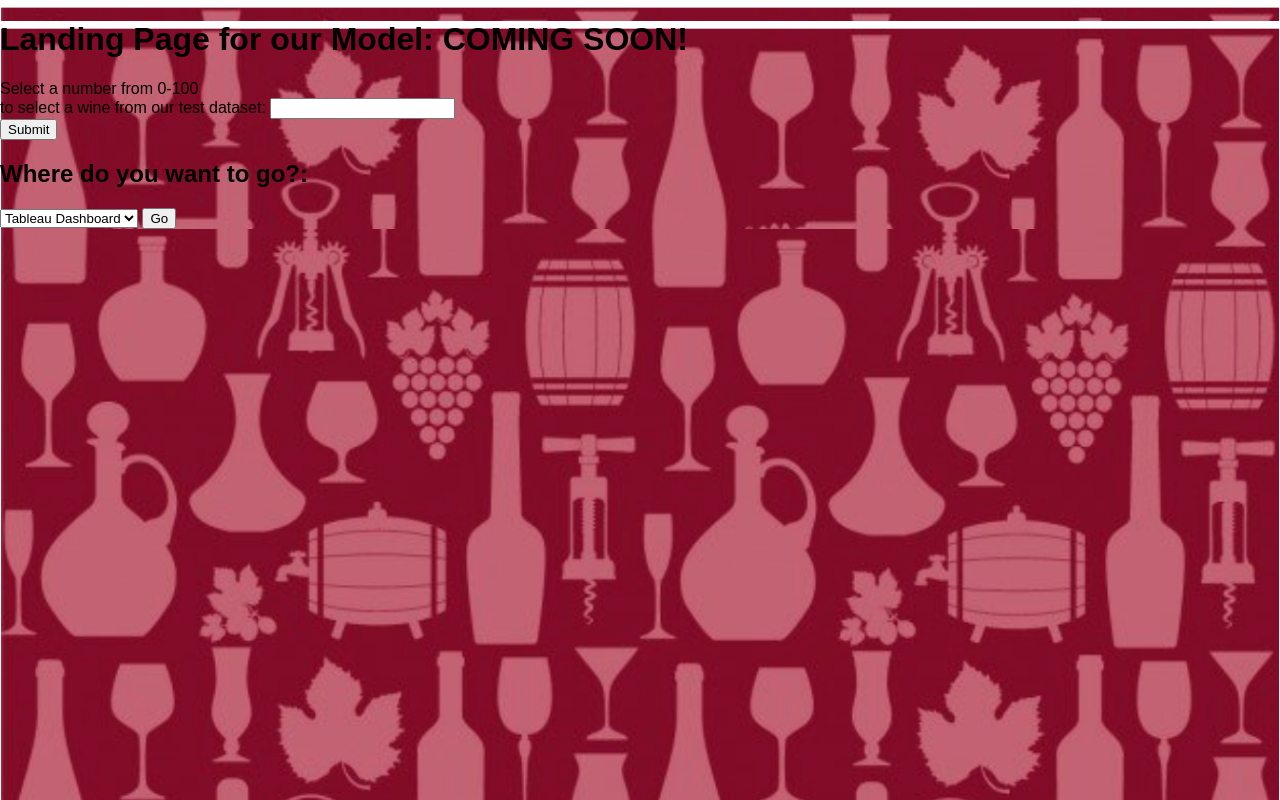
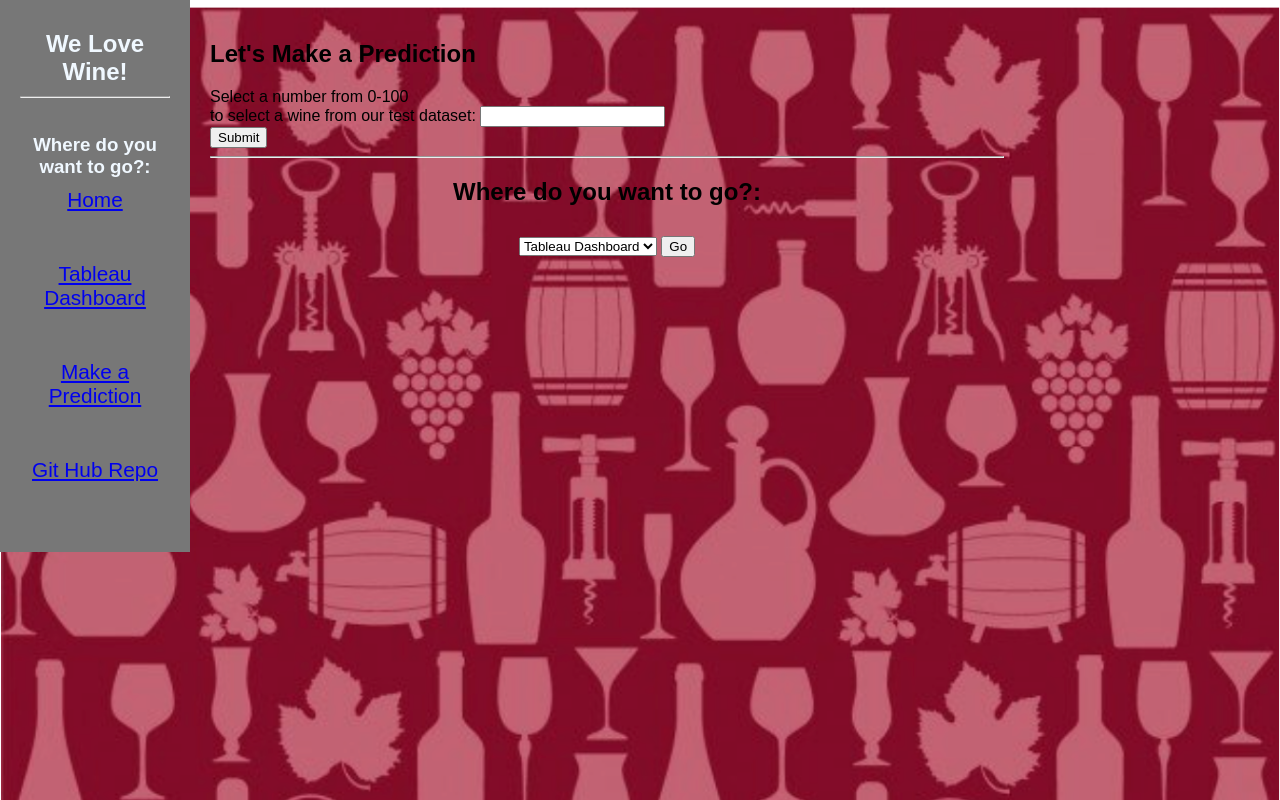
Before and after one commit to Zetaorionis/Capstone_Project, a Flask app: page /endpoint2 in a window 1280 px wide. Run offline with Flask 3, Linux system fonts and the light colour scheme.

Commit message:
Update Flask App

```diff
--- a/Flask_app/static/css/style.css
+++ b/Flask_app/static/css/style.css
@@ -31,15 +31,7 @@ html, body {
 .navigation-container button {
     margin-top: 10px;
 }
-.first-child {
-  flex-grow: 1; /* Allow the first child to grow and fill remaining space */
-}
 
-.second-child,
-.third-child {
-  flex: 0 0 auto; /* Prevent the second and third child from growing */
-  width: auto; /* Allow the width of the second and third child to adjust dynamically */
-}
 .image-container img:nth-child(2) {
   margin-top: 130px;
 }
--- a/Flask_app/templates/Prediction.html
+++ b/Flask_app/templates/Prediction.html
@@ -11,8 +11,21 @@
 </head>
 
 <body>
-    <h1>Landing Page for our Model: COMING SOON!</h1>
+    <div class="container">
+        <div id="sidebar">
+            <h2>We Love Wine!</h2>
+            <hr>
+            <br>
+            <h3>Where do you want to go?:</h3>
+            <p><a id='current-link' href='/'>Home</a></p>
+            <p><a href='https://public.tableau.com/app/profile/viktor.kabelkov/viz/WineAnalysis_17149494454560/WineInfoDaashboard'>Tableau Dashboard</a></p>
+            <p><a href='/endpoint2'>Make a Prediction</a></p>
+            <p><a href='https://github.com/Zetaorionis/Capstone_Project.git'>Git Hub Repo</a></p>
+        </div>
+
+        <div class = "content">
             <div>
+                <h2> Let's Make a Prediction</h2>
                 <form action="/result3" method="POST">
                     <label for="number">Select a number from 0-100 <br> to select a wine from our test dataset: </label>
                     <input type="text" id="number" name="number">
@@ -32,19 +45,19 @@
                     <input type="submit" value="Submit">
                 </form>
             </div>
-</body>
-</html>
 
-
-
+            <hr>
+            <div class="navigation-container">
                 <h2>Where do you want to go?:</h2>
                 <select id="endpointSelect">
-        <option value="endpoint1">Tableau Dashboard</option>
+                    <option value="https://public.tableau.com/app/profile/viktor.kabelkov/viz/WineAnalysis_17149494454560/WineInfoDaashboard">Tableau Dashboard</option>
                     <option value="endpoint2">Make a Prediction</option>
-        <option value="endpoint3">GitHub Repo</option>
+                    <option value="https://github.com/Zetaorionis/Capstone_Project.git">GitHub Repo</option>
                 </select>
                 <button onclick="redirectToEndpoint()">Go</button>
-
+            </div>
+        </div>
+    </div>
 
     <script>
         function redirectToEndpoint() {
```
Also changed, not shown: Flask_app/templates/index.html (+7 -6 lines), Flask_app/templates/result.html (+21 -2 lines), 1 other file. Lines whose indentation alone changed are shown as unchanged.
